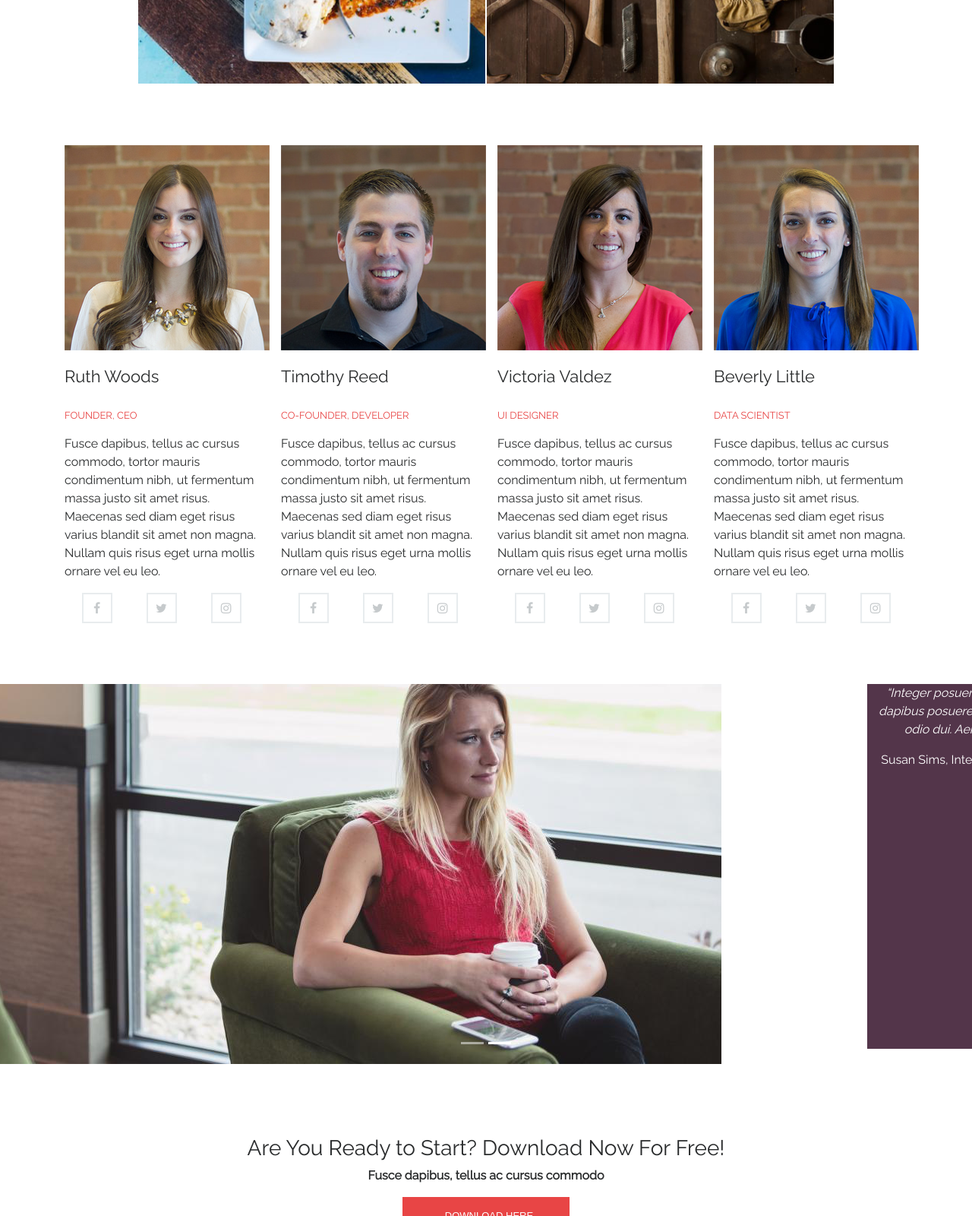
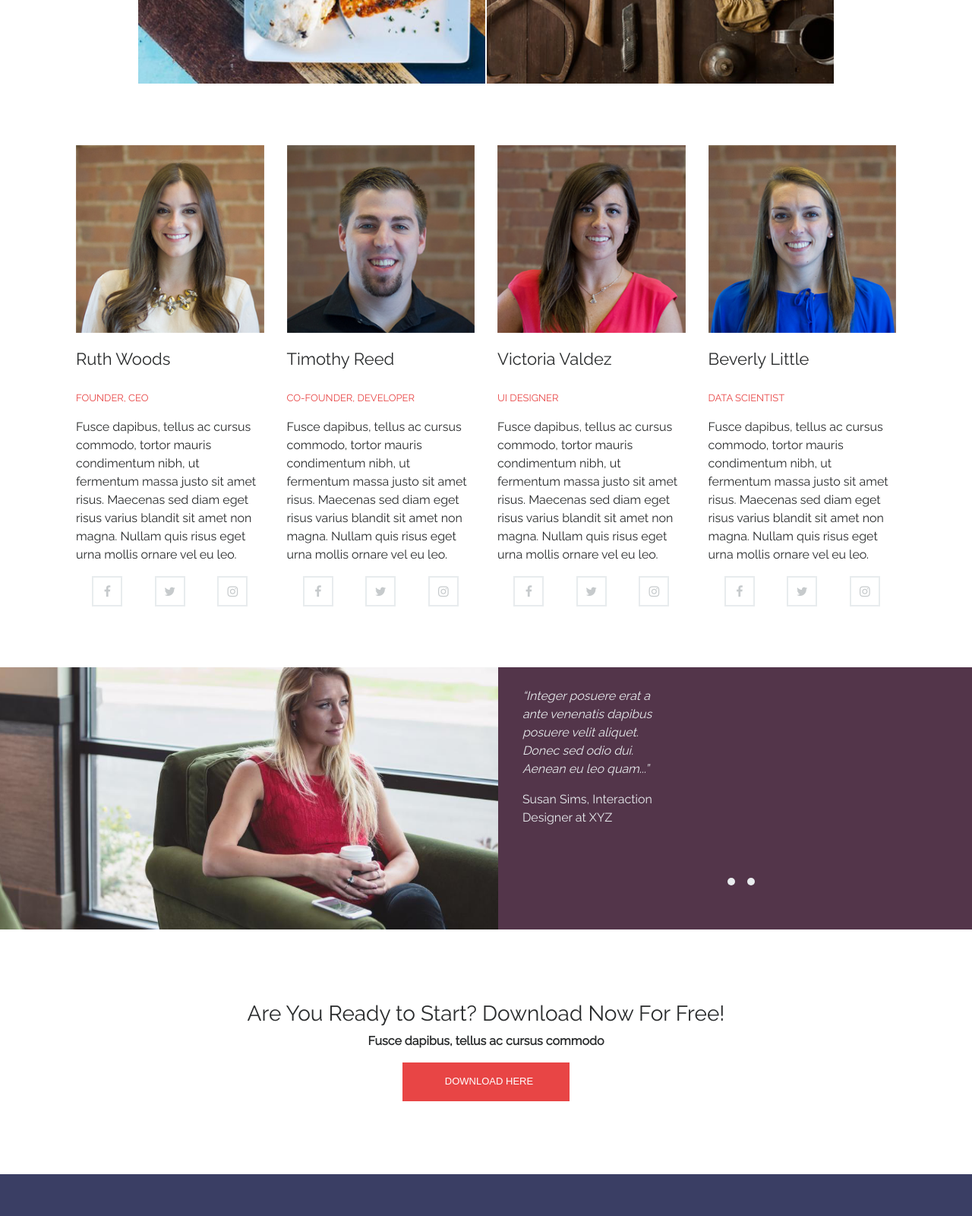
Before and after one commit to BzaBza/gh-favorite-page, a website: page index.html in a window 1280 px wide. Shown: the part 2774-4374 px from the top of the page at 76% size. Drawn offline with nearby package versions, Linux system fonts and the light colour scheme; files that its build step writes are made by us from their sources.

Commit message:
add slider stile

```diff
--- a/index.html
+++ b/index.html
@@ -13,7 +13,7 @@
 
     <link rel="manifest" href="site.webmanifest">
     <link rel="apple-touch-icon" href="icon.png">
-    <!-- Place favicon.ico in the root directory -->
+    <!-- Place favicon.ico in the rooet directory -->
 
     <link rel="stylesheet" href="css/normalize.css">
     <link rel="stylesheet" href="css/main.css">
@@ -161,8 +161,8 @@
 
 
 <section class="about-us container header-js header-3">
-    <ul class="d-flex flex-wrap">
-        <li class="col-md-3"><img src="graphic/about-us/layer-30.png" alt="photo">
+    <ul class="d-flex flex-wrap col-md">
+        <li class="col-md-3"><img src="graphic/about-us/layer-30.png" alt="photo" class="col-md-12">
             <h4>Ruth Woods</h4>
             <p class="text-red">Founder, CEO</p>
             <p>Fusce dapibus, tellus ac cursus commodo, tortor mauris condimentum nibh, ut fermentum massa justo sit
@@ -174,7 +174,7 @@
                 <li><a href="#"><i class="fa fa-instagram" aria-hidden="true"></i></a></li>
             </ul>
         </li>
-        <li class="col-md-3"><img src="graphic/about-us/layer-31.png" alt="photo">
+        <li class="col-md-3"><img src="graphic/about-us/layer-31.png" alt="photo" class="col-md-12">
             <h4>Timothy Reed</h4>
             <p class="text-red">Co-Founder, Developer</p>
             <p>Fusce dapibus, tellus ac cursus commodo, tortor mauris condimentum nibh, ut fermentum massa justo sit
@@ -186,7 +186,7 @@
                 <li><a href="#"><i class="fa fa-instagram" aria-hidden="true"></i></a></li>
             </ul>
         </li>
-        <li class="col-md-3"><img src="graphic/about-us/layer-32.png" alt="photo">
+        <li class="col-md-3"><img src="graphic/about-us/layer-32.png" alt="photo" class="col-md-12">
             <h4>Victoria Valdez</h4>
             <p class="text-red">UI Designer</p>
             <p>Fusce dapibus, tellus ac cursus commodo, tortor mauris condimentum nibh, ut fermentum massa justo sit
@@ -198,7 +198,7 @@
                 <li><a href="#"><i class="fa fa-instagram" aria-hidden="true"></i></a></li>
             </ul>
         </li>
-        <li class="col-md-3"><img src="graphic/about-us/layer-33.png" alt="photo">
+        <li class="col-md-3"><img src="graphic/about-us/layer-33.png" alt="photo" class="col-md-12">
             <h4>Beverly Little</h4>
             <p class="text-red">Data Scientist</p>
             <p>Fusce dapibus, tellus ac cursus commodo, tortor mauris condimentum nibh, ut fermentum massa justo sit
@@ -214,16 +214,14 @@
 </section>
 
 
-<section class="quote-slider d-flex header-js header-4">
-    <div id="carouselExampleIndicators" class="carousel slide" data-ride="carousel">
-        <ol class="carousel-indicators">
-            <li data-target="#carouselExampleIndicators" data-slide-to="0" class="active"></li>
-            <li data-target="#carouselExampleIndicators" data-slide-to="1"></li>
-        </ol>
-        <div class="carousel-inner" role="listbox">
-            <div class="carousel-item active">
-                <img class="d-block img-fluid" src="graphic/quote-slider/layer-19.png" alt="First slide">
-                <div class="carousel-caption d-none d-md-block slide-quote">
+<section class="quote-slider header-js header-4 col-md-12 d-flex justify-content-center">
+    <ul class="slider">
+        <li class="first-slide slide slide-active">
+            <div class="slide-image-wrap">
+                <img class="slide-image col-md-12" src="graphic/quote-slider/layer-19.png" alt="First slide">
+            </div>
+            <div class="slide-red-side d-flex flex-wrap align-items-center">
+                <div class="slide-info">
                     <blockquote>
                         <i>“Integer posuere erat a ante venenatis dapibus posuere velit aliquet. Donec sed odio dui.
                             Aenean eu leo
@@ -233,10 +231,18 @@
                         Susan Sims, Interaction Designer at XYZ
                     </p>
                 </div>
+                <ul class="pagin">
+                    <li class="first active"></li>
+                    <li class="else"></li>
+                </ul>
             </div>
-            <div class="carousel-item">
-                <img class="d-block img-fluid" src="graphic/quote-slider/layer-19.png" alt="Second slide">
-                    <div class="carousel-caption d-none d-md-block">
+        </li>
+        <li class="else-slide slide-two  slide">
+            <div class="slide-image-wrap">
+                <img class="slide-image col-md-12" src="graphic/quote-slider/layer-19.png" alt="First slide">
+            </div>
+            <div class="slide-red-side d-flex flex-wrap align-items-center">
+                <div class="slide-info">
                     <blockquote>
                         <i>“Integer posuere erat a ante venenatis dapibus posuere velit aliquet. Donec sed odio dui.
                             Aenean eu leo
@@ -246,9 +252,13 @@
                         Susan Sims, Interaction Designer at XYZ
                     </p>
                 </div>
+                <ul class="pagin">
+                    <li class="first active"></li>
+                    <li class="else"></li>
+                </ul>
             </div>
-        </div>
-    </div>
+        </li>
+    </ul>
 </section>
 
 
@@ -280,7 +290,8 @@
         </li>
         <li class="col-md-4">
             <h4>About</h4>
-            <p class="add-opacity">Cras justo odio, dapibus ac facilisis in, egestas eget quam. Donec ullamcorper nulla non metus auctor
+            <p class="add-opacity">Cras justo odio, dapibus ac facilisis in, egestas eget quam. Donec ullamcorper nulla
+                non metus auctor
                 fringilla.</p>
         </li>
     </ul>
@@ -290,7 +301,8 @@
             Copyright © 2015 Template. All Rights Reserved
         </p>
         <p>
-            Made with <i class="fa fa-heart text-red" aria-hidden="true"></i> <span class="text-white">by Kamal Chaneman</span>
+            Made with <i class="fa fa-heart text-red" aria-hidden="true"></i> <span
+            class="text-white">by Kamal Chaneman</span>
         </p>
     </div>
 </footer>
@@ -313,5 +325,6 @@
 </script>
 <script src="https://www.google-analytics.com/analytics.js" async defer></script>
 <script src="js/nav.js"></script>
+<script src="js/slider.js"></script>
 </body>
 </html>
--- /dev/null
+++ b/js/slider.js
@@ -0,0 +1,9 @@
+$(document).ready(function () {
+    let active = $('.else');
+    active.on('click', function () {
+        $('.slider li').removeClass('.slide-active').addClass('.else-slide');
+        $('.pagin li').removeClass('.active').addClass('.else');
+        active.addClass('.slide-active').removeClass('.else-slide');
+        $('.pagin .active').removeClass('.else');
+        })
+});
--- a/sass/_about-us.sass
+++ b/sass/_about-us.sass
@@ -3,6 +3,8 @@
     h4
         padding: 1em 0 1em 0
         font-size: 22px
+    img
+        padding: 0
 
 .icons
     a
--- a/sass/_quote-slide.sass
+++ b/sass/_quote-slide.sass
@@ -1,5 +1,48 @@
-.quote
+.quote-slider
+    padding: 0
+
+.slide
+    @media (max-width: 1077px)
+        display: flex
+        flex-wrap: wrap
+
+.slide-info
+    width: 30%
+    color: #e8ecee
+    margin-left: 2em
+    align-items: center
+    @media (max-width: 1077px)
+        width: 100%
+        padding-top: 2em
+
+.slide-red-side
     background-color: #53354a
+    @media (max-width: 1077px)
+        width: 100%
+
 .carousel-caption
     position: relative
     background-color: #53354a
+
+.else-slide
+    display: none
+
+.slide-active
+    display: flex
+
+
+.slide-image
+    padding: 0
+
+.pagin
+    width: 100%
+    justify-content: center
+    display: flex
+    padding-bottom: 2em
+    li
+        cursor: pointer
+        margin-left: 1em
+        background: #e8ecee
+        border-radius: 50%
+        width: 10px
+        height: 10px
```
Lines whose indentation alone changed are shown as unchanged.
